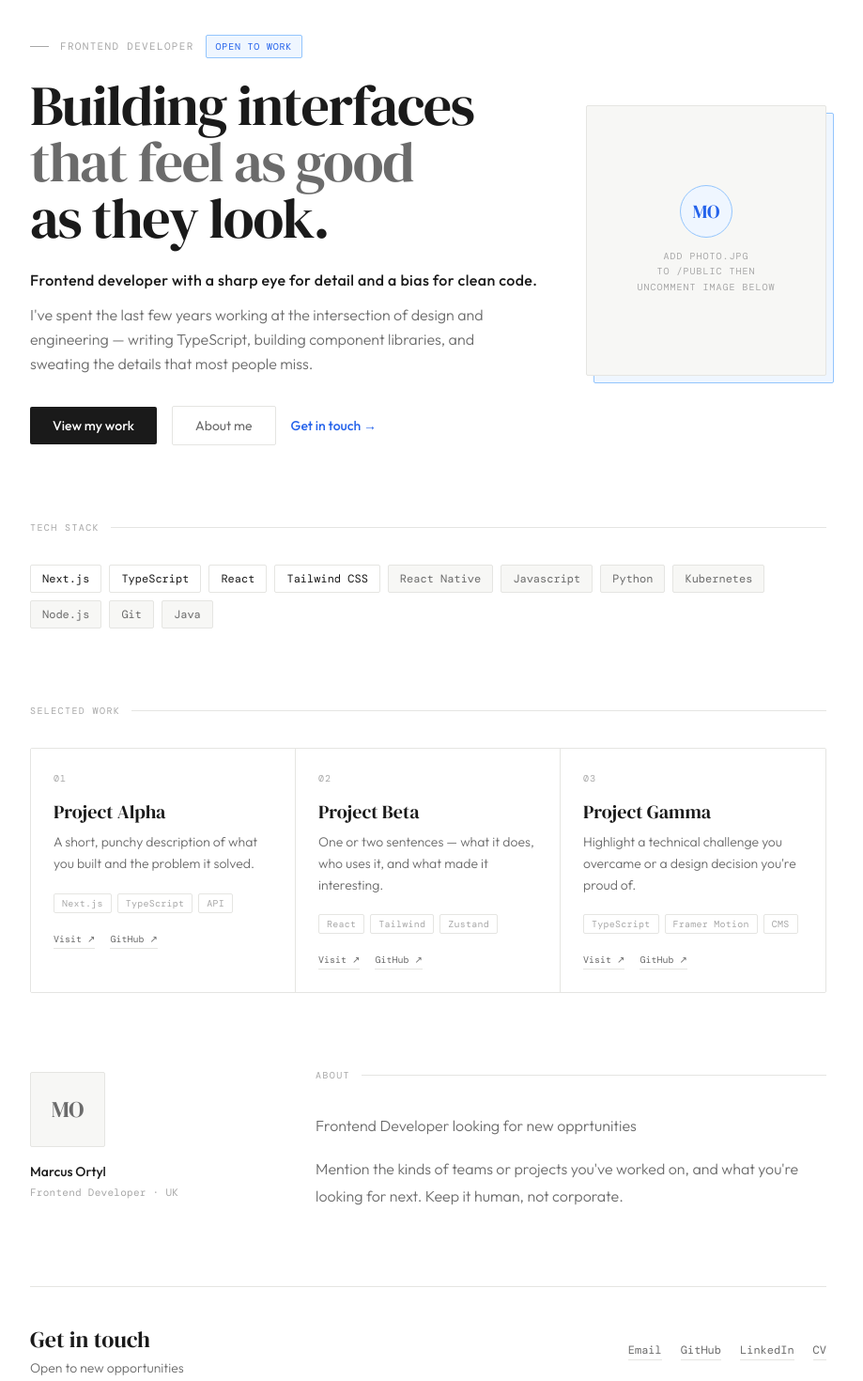
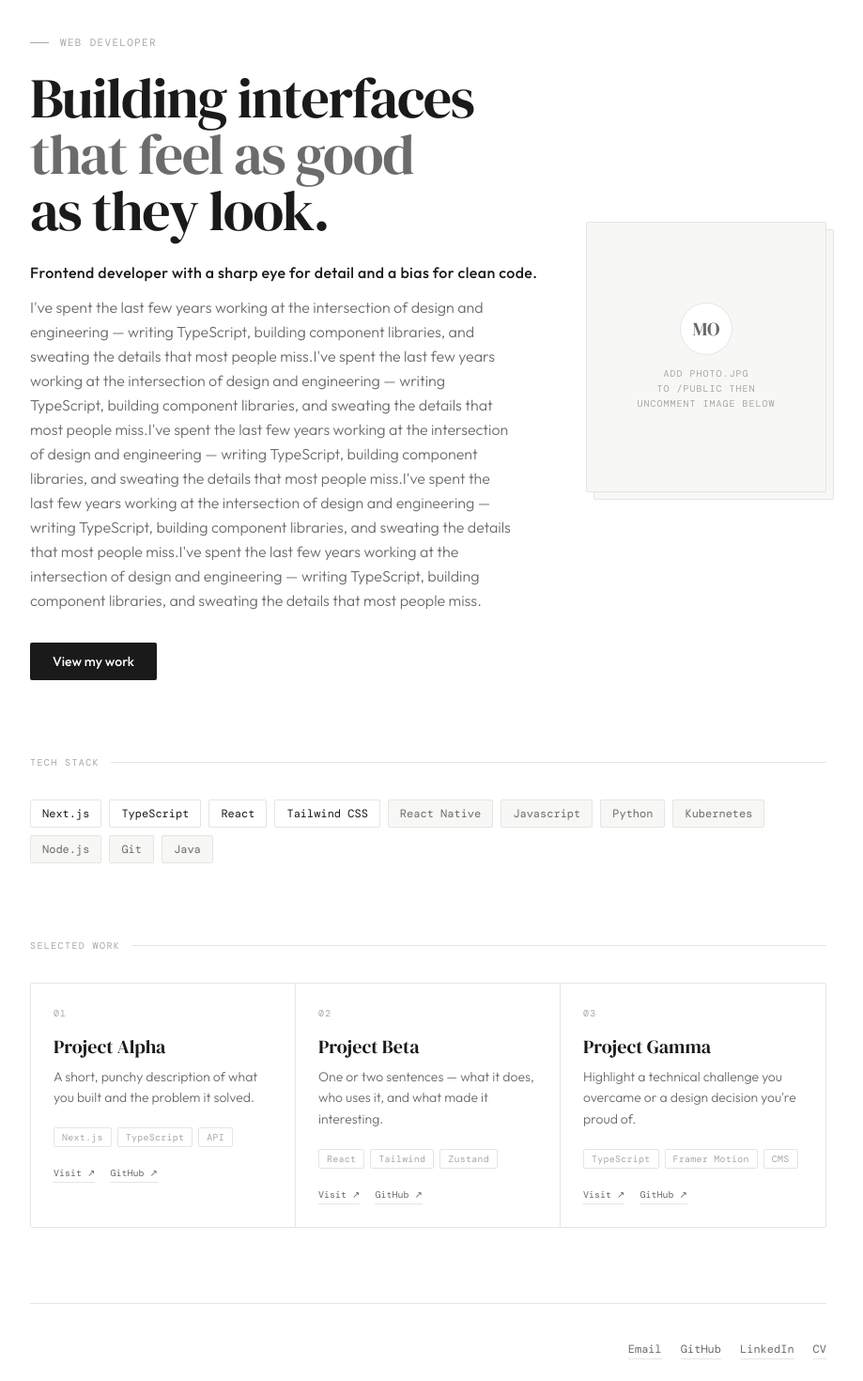
Before and after one commit to Mortyl/portfolio, a Next.js app: page / in a window 1280 px wide. Shown: the part 100-1570 px from the top of the page at 94% size, without its empty margins (184-1103 px from the left). Built offline with nearby package versions, Linux system fonts and the light colour scheme.

Commit message:
removed about me section and added it to hero section, made CSS changes

```diff
--- a/src/app/page.tsx
+++ b/src/app/page.tsx
@@ -12,7 +12,6 @@
       <HeroSection />
       <StackSection />
       <ProjectsSection />
-      <AboutSection />
       <ContactSection />
     </main>
   );
--- a/src/components/sections/ContactSection.tsx
+++ b/src/components/sections/ContactSection.tsx
@@ -5,16 +5,9 @@
   return (
     <footer
       id="contact"
-      className="border-t border-border pt-10 flex flex-col sm:flex-row justify-between items-start sm:items-center gap-6"
+      className="border-t border-border pt-10 flex justify-end items-center gap-6"
     >
-      <div>
-        <h2 className="font-serif text-2xl font-normal mb-1">Get in touch</h2>
-        {siteConfig.openToWork && (
-          <p className="text-sm font-light text-muted">
-            Open to new opportunities
-          </p>
-        )}
-      </div>
+
       <nav className="flex flex-wrap gap-5">
         {socialLinks.map((link) => (
           <Link
--- a/src/components/sections/HeroSection.tsx
+++ b/src/components/sections/HeroSection.tsx
@@ -1,5 +1,4 @@
 import Link from "next/link";
-import Image from "next/image";
 import { siteConfig } from "@/lib/data";
 
 export default function HeroSection() {
@@ -10,17 +9,12 @@
         {/* Left — text content */}
         <div className="flex-1">
 
-          {/* Label + availability badge */}
-          <div className="flex items-center gap-3 mb-5 flex-wrap">
+          {/* Label */}
+          <div className="flex items-center gap-3 mb-5">
             <div className="w-5 h-px bg-faint" />
             <span className="font-mono text-[11px] tracking-[0.12em] uppercase text-faint">
               {siteConfig.role}
             </span>
-            {siteConfig.openToWork && (
-              <span className="font-mono text-[10px] tracking-[0.08em] uppercase px-2.5 py-1 rounded-sm bg-accent-light text-accent border border-accent-muted">
-                Open to work
-              </span>
-            )}
           </div>
 
           {/* Headline */}
@@ -52,18 +46,6 @@
             >
               View my work
             </Link>
-            <Link
-              href="#about"
-              className="text-sm text-muted border border-border px-6 py-2.5 rounded-sm hover:bg-surface hover:text-ink transition-colors"
-            >
-              About me
-            </Link>
-            <Link
-              href={"mailto:" + siteConfig.email}
-              className="text-sm text-accent font-medium hover:underline underline-offset-4 transition-colors"
-            >
-              Get in touch →
-            </Link>
           </div>
         </div>
 
@@ -71,16 +53,16 @@
         <div className="flex-shrink-0 flex justify-center md:justify-end">
           <div className="relative w-56 h-64 md:w-64 md:h-72">
 
-            {/* Blue accent shadow block */}
-            <div className="absolute -bottom-2 -right-2 w-full h-full bg-accent-light border border-accent-muted rounded-sm" />
+            {/* Offset shadow block */}
+            <div className="absolute -bottom-2 -right-2 w-full h-full bg-surface border border-border rounded-sm" />
 
             {/* Photo frame */}
             <div className="relative w-full h-full rounded-sm overflow-hidden border border-border bg-surface z-10">
 
-              {/* Placeholder — replace with your photo */}
+              {/* Placeholder */}
               <div className="w-full h-full flex flex-col items-center justify-center gap-3 text-center px-4">
-                <div className="w-14 h-14 rounded-full bg-accent-light border border-accent-muted flex items-center justify-center">
-                  <span className="font-serif text-xl text-accent">
+                <div className="w-14 h-14 rounded-full bg-white border border-border flex items-center justify-center">
+                  <span className="font-serif text-xl text-muted">
                     {siteConfig.initials}
                   </span>
                 </div>
--- a/src/lib/data.ts
+++ b/src/lib/data.ts
@@ -3,14 +3,14 @@
 export const siteConfig = {
   name: "Marcus Ortyl",
   initials: "MO",
-  role: "Frontend Developer",
+  role: "Web Developer",
   location: "UK",
   email: "you@email.com",
   tagline: "Building interfaces that feel as good as they look.",
   subheading:
     "Frontend developer with a sharp eye for detail and a bias for clean code.",
   description:
-    "I've spent the last few years working at the intersection of design and engineering — writing TypeScript, building component libraries, and sweating the details that most people miss.",
+    "I've spent the last few years working at the intersection of design and engineering — writing TypeScript, building component libraries, and sweating the details that most people miss.I've spent the last few years working at the intersection of design and engineering — writing TypeScript, building component libraries, and sweating the details that most people miss.I've spent the last few years working at the intersection of design and engineering — writing TypeScript, building component libraries, and sweating the details that most people miss.I've spent the last few years working at the intersection of design and engineering — writing TypeScript, building component libraries, and sweating the details that most people miss.I've spent the last few years working at the intersection of design and engineering — writing TypeScript, building component libraries, and sweating the details that most people miss. ",
   about: [
     "Frontend Developer looking for new opprtunities",
     "Mention the kinds of teams or projects you've worked on, and what you're looking for next. Keep it human, not corporate.",
--- a/tailwind.config.ts
+++ b/tailwind.config.ts
@@ -19,11 +19,6 @@
         faint: "#a8a8a8",
         surface: "#f7f7f5",
         border: "#e5e5e2",
-        accent: {
-          DEFAULT: "#2563eb",
-          light: "#eff6ff",
-          muted: "#93c5fd",
-        },
       },
     },
   },
```
